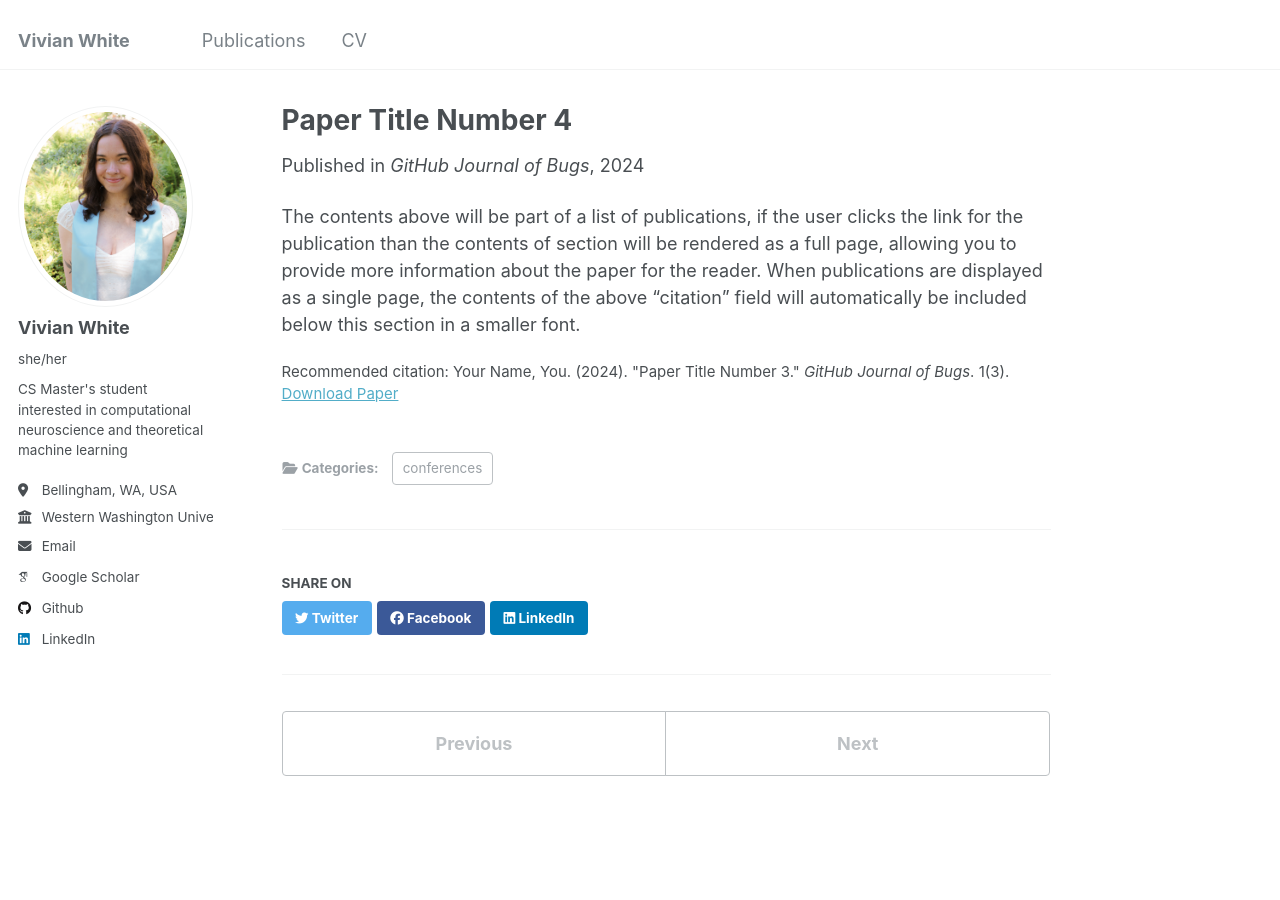
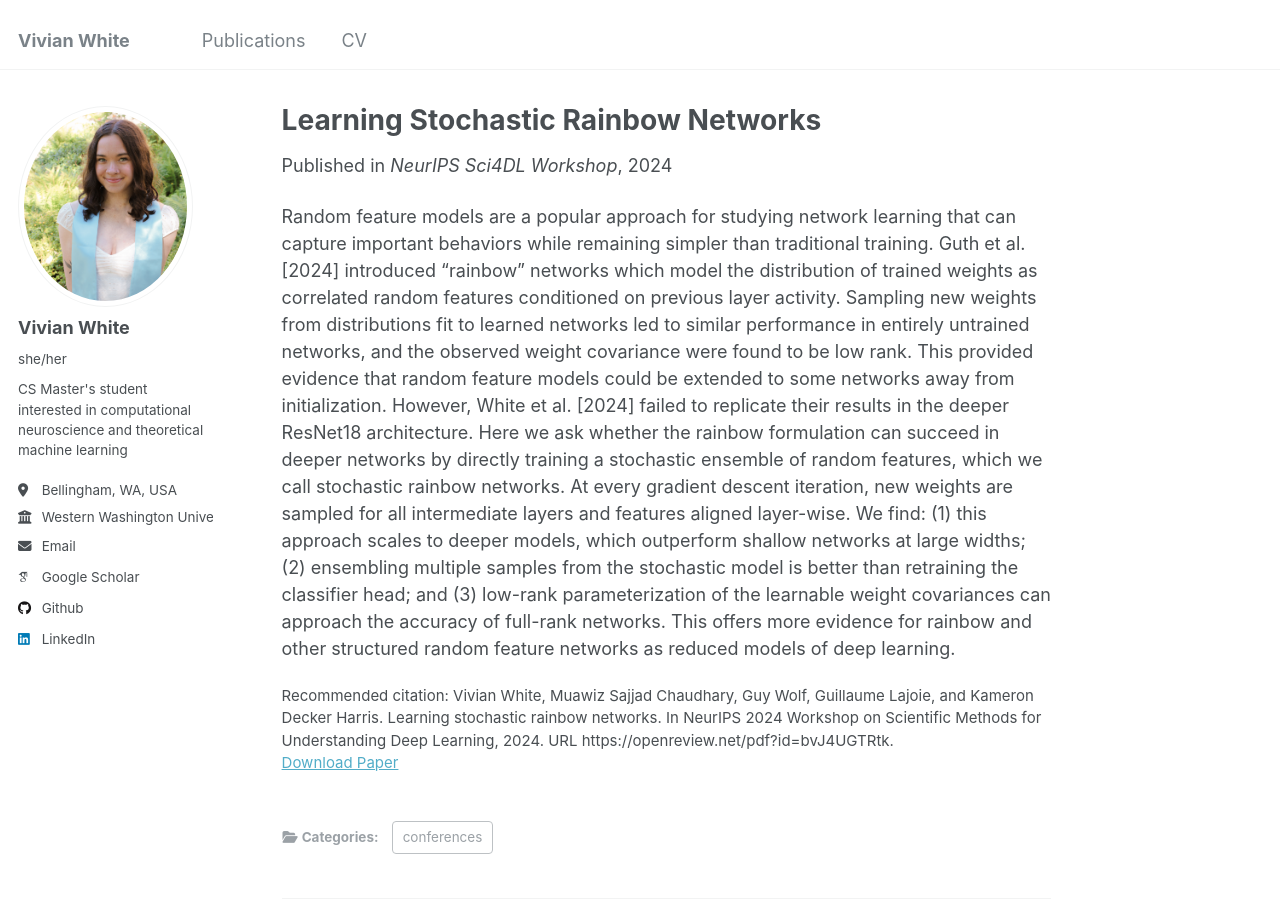
Before and after one commit to vivianwhite/vivianwhite.github.io, a Jekyll site: the page built from _publications/2024-02-17-paper-title-number-4.md, in a window 1280 px wide and 900 px high. Built offline with Jekyll 4.4.1, drawn with Linux system fonts in a browser that asks for light colours; some web fonts are replaced.

Commit message:
Update 2024-02-17-paper-title-number-4.md

```diff
--- a/_publications/2024-02-17-paper-title-number-4.md
+++ b/_publications/2024-02-17-paper-title-number-4.md
@@ -1,13 +1,12 @@
 ---
-title: "Paper Title Number 4"
+title: "Learning Stochastic Rainbow Networks"
 collection: publications
 category: conferences
-permalink: /publication/2024-02-17-paper-title-number-4
-excerpt: 'This paper is about fixing template issue #693.'
-date: 2024-02-17
-venue: 'GitHub Journal of Bugs'
-paperurl: 'http://academicpages.github.io/files/paper3.pdf'
-citation: 'Your Name, You. (2024). &quot;Paper Title Number 3.&quot; <i>GitHub Journal of Bugs</i>. 1(3).'
+permalink: /publication/learning-srns
+date: 2024-10-09
+venue: 'NeurIPS Sci4DL Workshop'
+paperurl: 'https://openreview.net/pdf?id=bvJ4UGTRtk'
+citation: 'Vivian White, Muawiz Sajjad Chaudhary, Guy Wolf, Guillaume Lajoie, and Kameron Decker Harris. Learning stochastic rainbow networks. In NeurIPS 2024 Workshop on Scientific Methods for Understanding Deep Learning, 2024. URL https://openreview.net/pdf?id=bvJ4UGTRtk.'
 ---
 
-The contents above will be part of a list of publications, if the user clicks the link for the publication than the contents of section will be rendered as a full page, allowing you to provide more information about the paper for the reader. When publications are displayed as a single page, the contents of the above "citation" field will automatically be included below this section in a smaller font.
+Random feature models are a popular approach for studying network learning that can capture important behaviors while remaining simpler than traditional training. Guth et al. [2024] introduced “rainbow” networks which model the distribution of trained weights as correlated random features conditioned on previous layer activity. Sampling new weights from distributions fit to learned networks led to similar performance in entirely untrained networks, and the observed weight covariance were found to be low rank. This provided evidence that random feature models could be extended to some networks away from initialization. However, White et al. [2024] failed to replicate their results in the deeper ResNet18 architecture. Here we ask whether the rainbow formulation can succeed in deeper networks by directly training a stochastic ensemble of random features, which we call stochastic rainbow networks. At every gradient descent iteration, new weights are sampled for all intermediate layers and features aligned layer-wise. We find: (1) this approach scales to deeper models, which outperform shallow networks at large widths; (2) ensembling multiple samples from the stochastic model is better than retraining the classifier head; and (3) low-rank parameterization of the learnable weight covariances can approach the accuracy of full-rank networks. This offers more evidence for rainbow and other structured random feature networks as reduced models of deep learning.
```
